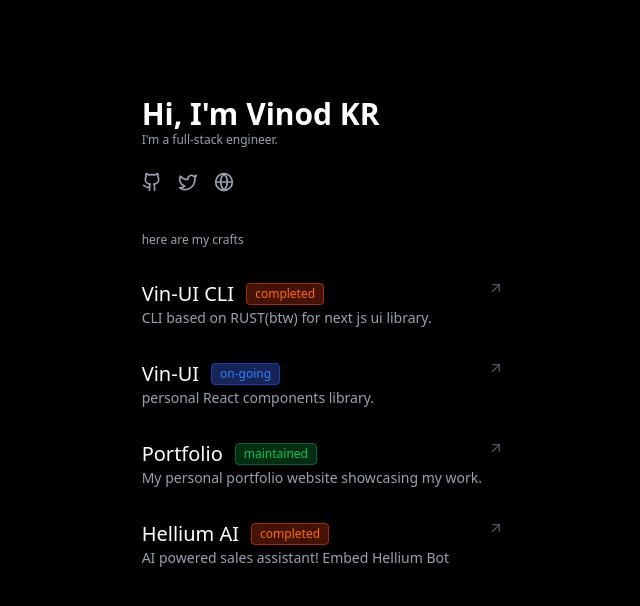
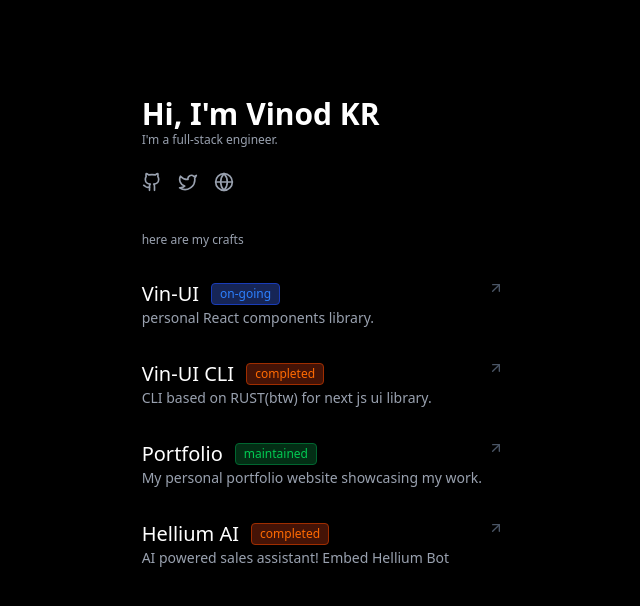
Before and after one commit to vin-dKR/vin-builds, a Next.js app: page / in a window 1280 px wide. Shown: the top 606 px of the page, without its empty margins (317-957 px from the left). Built offline with nearby package versions, Linux system fonts and the light colour scheme.

Commit message:
new prokject live

```diff
--- a/app/page.tsx
+++ b/app/page.tsx
@@ -29,6 +29,13 @@ export default function Home() {
 
                     <div className="space-y-8">
                         <ProjectCard
+                            title="Vin-UI"
+                            status="on-going"
+                            statusColor="blue"
+                            description="personal React components library."
+                            href="https://vin-ui.vercel.app/"
+                        />
+                        <ProjectCard
                             title="Vin-UI CLI"
                             status="completed"
                             statusColor="orange"
@@ -36,13 +43,6 @@ export default function Home() {
                             href="https://github.com/vin-dKR/vin-ui-cmd"
                         />
 
-                        <ProjectCard
-                            title="Vin-UI"
-                            status="on-going"
-                            statusColor="blue"
-                            description="personal React components library."
-                            href="/projects/Vin-UI"
-                        />
                         <ProjectCard
                             title="Portfolio"
                             status="maintained"
```
